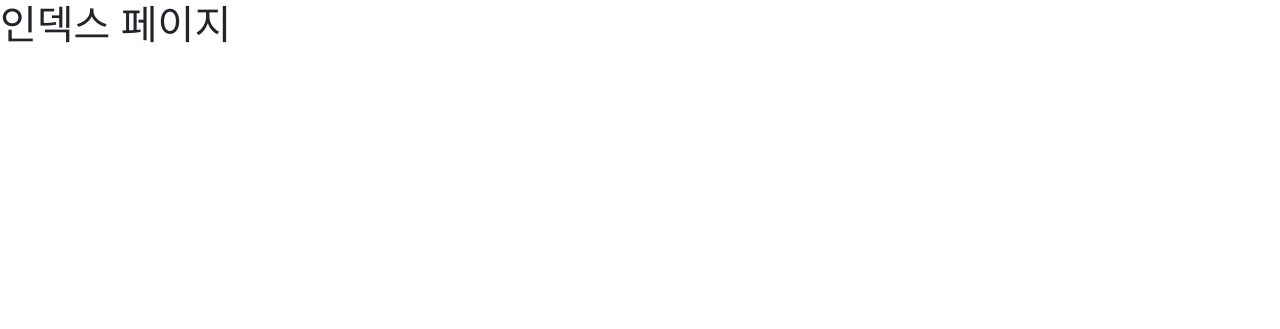
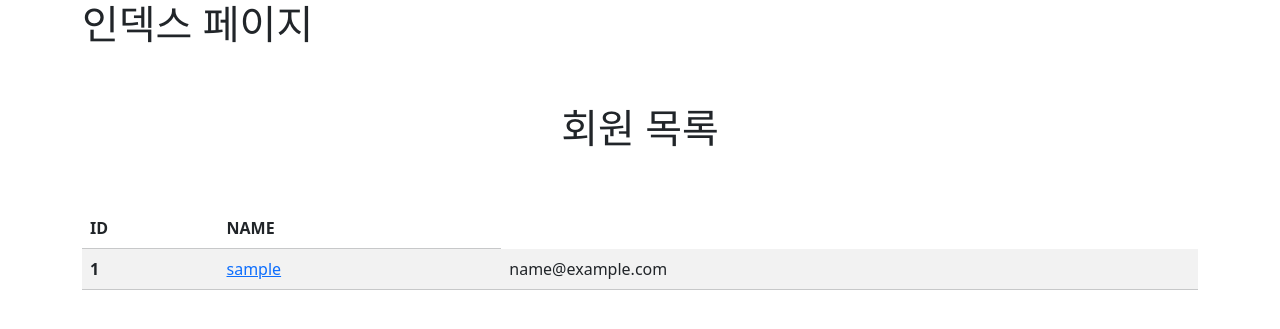
Before and after one commit to jaejae200/PJT-1014, a Django app: page /accounts/ in a window 1280 px wide. Shown: the top 329 px of the page. Run offline with Django 3.2, Linux system fonts and the light colour scheme; tables that the repository leaves empty hold one stand-in row (values such as "Sample post"); some libraries are stand-ins or nearby versions.

Commit message:
ADD index

```diff
--- a/accounts/templates/accounts/index.html
+++ b/accounts/templates/accounts/index.html
@@ -2,4 +2,27 @@
 
 {% block body %}
   <h1>인덱스 페이지</h1>
+  <div class="py-5 text-center">
+    <h1>회원 목록</h1>
+  </div>
+  <table class="table table-striped border-dark border-opacity-25">
+    <thead>
+      <tr>
+        <th scope="col">ID</th>
+        <th scope="col">NAME</th>
+      </tr>
+    </thead>
+    <tbody>
+      {% for user in users %}
+        <tr>
+          <th scope="row">{{ user.pk }}</td>
+          <td>
+            <a href="{% url 'accounts:detail' user.pk %}">{{ user.username }}</a>
+          </td>
+          <td>{{ user.email }}</td>
+        </tr>
+      {% endfor %}
+    </tbody>
+  </table>
+
 {% endblock %}
--- a/accounts/views.py
+++ b/accounts/views.py
@@ -1,4 +1,5 @@
 from django.shortcuts import render, redirect
+from django.contrib.auth import get_user_model
 from django.contrib.auth import login as auth_login
 from django.contrib.auth.forms import AuthenticationForm
 from .forms import CustomUserCreationForm
@@ -7,7 +8,13 @@ from .forms import CustomUserCreationForm
 # Create your views here.
 
 def index(request):
-    return render(request, 'accounts/index.html')
+    users = get_user_model().objects.order_by('pk')
+
+    context = {
+        'users' : users,
+    }
+
+    return render(request, 'accounts/index.html', context)
 
 def signup(request):
     if request.method == 'POST':
--- a/templates/base.html
+++ b/templates/base.html
@@ -11,7 +11,9 @@
   </head>
 
   <body>
-    {% block body %}{% endblock %}
+    <div class="container">
+      {% block body %}{% endblock %}
+    </div>
     <!-- JavaScript Bundle with Popper -->
     <script src="https://cdn.jsdelivr.net/npm/bootstrap@5.2.2/dist/js/bootstrap.bundle.min.js" integrity="sha384-OERcA2EqjJCMA+/3y+gxIOqMEjwtxJY7qPCqsdltbNJuaOe923+mo//f6V8Qbsw3" crossorigin="anonymous"></script>
   </body>
```
